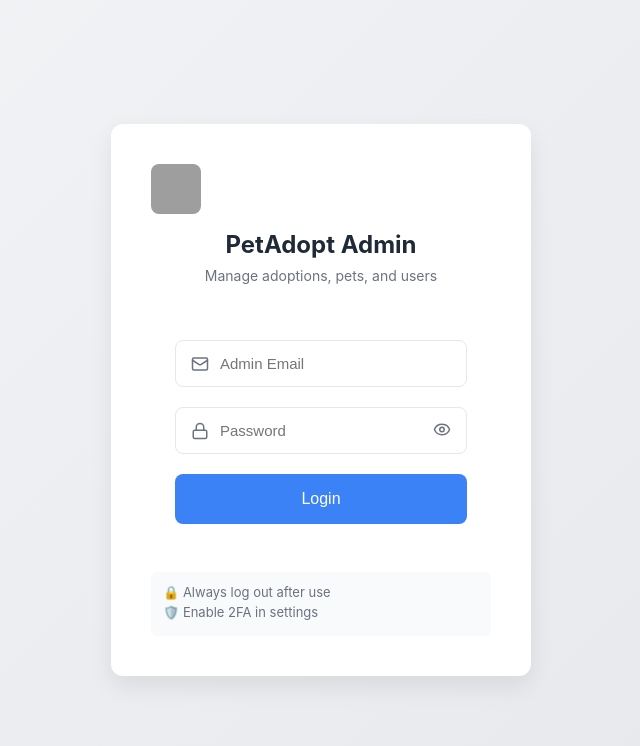
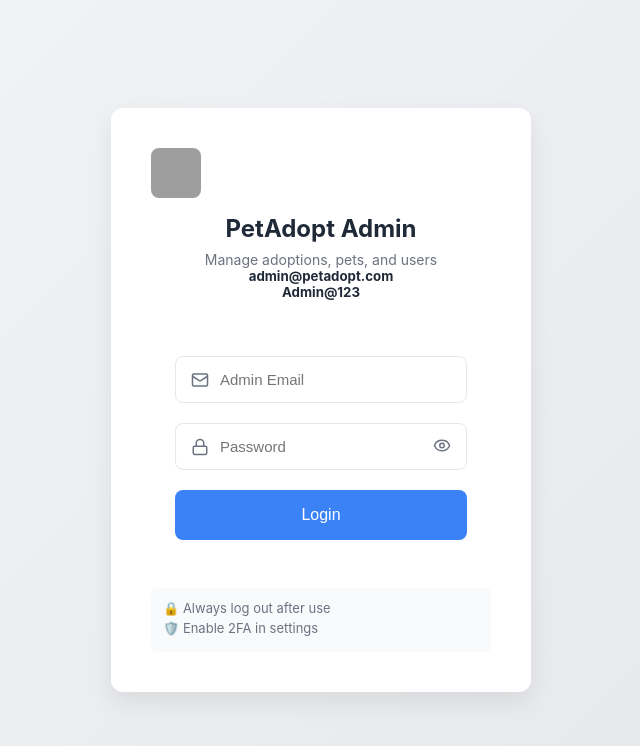
Before and after one commit to Mismail203/Pet-Adoption-Platform, a React (Create React App) app: page /login in a window 1280 px wide. Shown: the top 746 px of the page, without its empty margins (319-959 px from the left). Built offline with nearby package versions, Linux system fonts and the light colour scheme; grey boxes are pictures that could not be loaded.

Commit message:
Login + Some more Changes.

```diff
--- a/src/pages/auth/Login.js
+++ b/src/pages/auth/Login.js
@@ -43,6 +43,8 @@ const Login = ({ onLogin }) => {  // Destructure onLogin from props
           />
           <h1>PetAdopt Admin</h1>
           <p>Manage adoptions, pets, and users</p>
+          <h5>admin@petadopt.com</h5>
+          <h5>Admin@123</h5>
         </div>
 
         {/* Login Form */}
```
